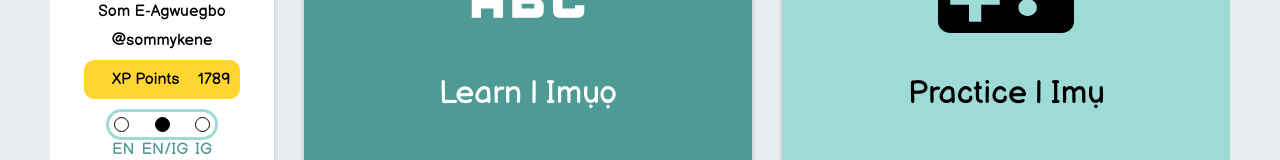
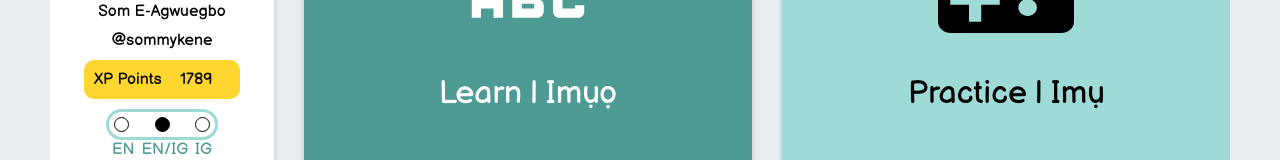
Before and after one commit to sommykene/coc251-project-v3, a React (Create React App) app: page / in a window 1280 px wide. Shown: the part 196-356 px from the top of the page. Built offline with nearby package versions, Linux system fonts and the light colour scheme.

Commit message:
added flex 1 to xp points

```diff
--- a/src/components/ProfileCard.js
+++ b/src/components/ProfileCard.js
@@ -27,8 +27,8 @@ function ProfileCard({ home }) {
 const XpPointCard = () => {
   return (
     <div style={styles.xppoints}>
-      <span style={{ flexGrow: 1 }}>XP Points</span>
-      <span>1789</span>
+      <span style={{ flex: 1 }}>XP Points</span>
+      <span style={{ flex: 1 }}>1789</span>
     </div>
   );
 };
```
